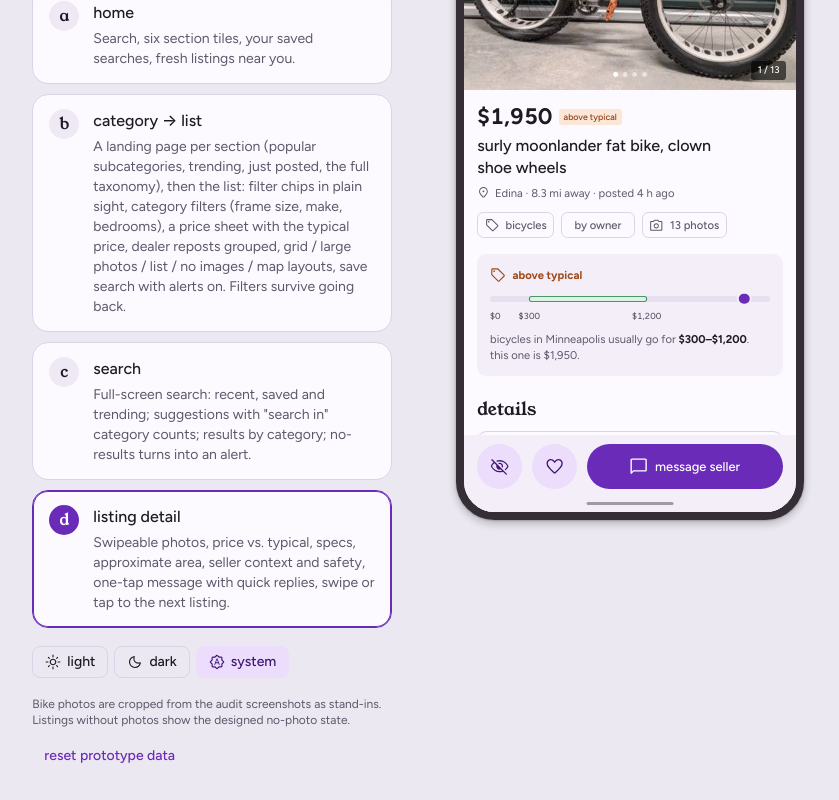
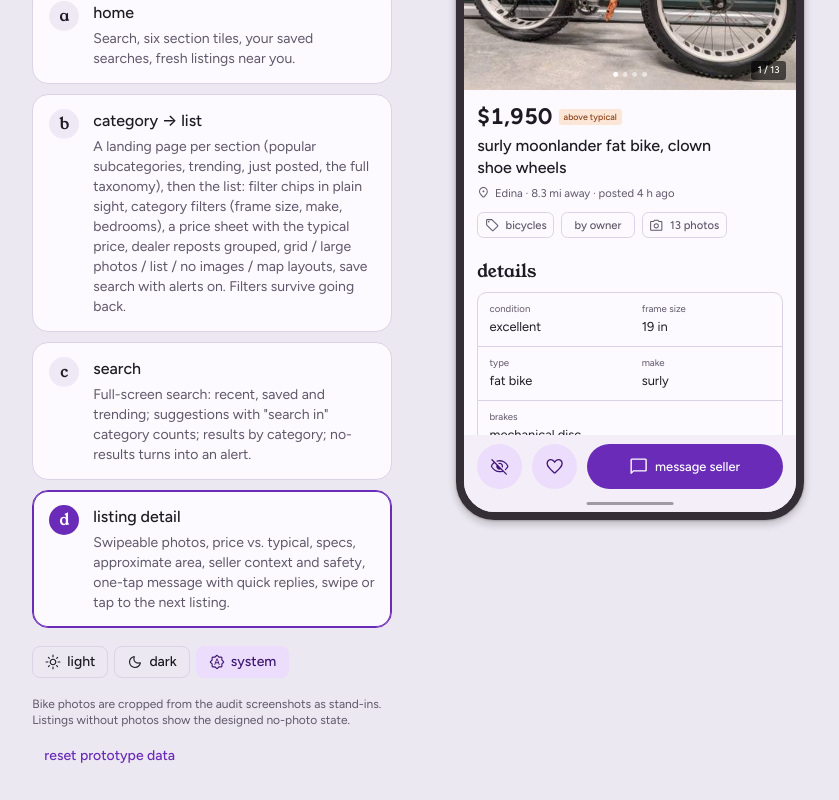
Before and after one commit to jonmorris/Craigslist, a React (Vite) app in the folder prototype/: page / in a window 1280 px wide. Both pictures are taken after a click on the button 434 px from the left and 823 px from the top of the page. Shown: the part 264-1064 px from the top of the page, without its empty margins (222-1061 px from the left). Built offline with nearby package versions, Linux system fonts and the light colour scheme.

Commit message:
Detail: move the typical-price module below the listing, as 'price check'
Co-Authored-By: Claude Opus 5.5 <noreply@anthropic.com>
Claude-Session: https://claude.ai/code/session_01H3xU87F2bRsPtLC5hugNNH

```diff
--- a/prototype/public/sw.js
+++ b/prototype/public/sw.js
@@ -1,7 +1,7 @@
 // Offline support. The app is one self-contained HTML file, so caching it plus
 // the manifest and icons is the whole app. Navigations go network-first so a
 // new deploy shows up on the next open; everything else is cache-first.
-const CACHE = 'craigslist-proto-v18'
+const CACHE = 'craigslist-proto-v19'
 const SHELL = ['./', 'index.html', 'manifest.webmanifest', 'icons/icon-192.png', 'icons/icon-512.png', 'icons/maskable-512.png']
 
 self.addEventListener('install', e => {
--- a/prototype/src/screens/DetailScreen.jsx
+++ b/prototype/src/screens/DetailScreen.jsx
@@ -66,8 +66,6 @@ export default function DetailScreen({ id, ids, enter, onPage, favorites, onTogg
           {l.photos > 0 && <span className="chip chip-static"><Icon name="camera" size={18} />{l.photos} photos</span>}
         </div>
 
-        <FairPrice l={l} />
-
         <section className="detail-block">
           <h2>details</h2>
           <div className="specs" role="list">
@@ -91,6 +89,9 @@ export default function DetailScreen({ id, ids, enter, onPage, favorites, onTogg
             </div>
           </div>
         </section>
+
+        {/* moved below the listing itself for now: the listing first, market context after */}
+        <FairPrice l={l} />
 
         <section className="detail-block">
           <h2>{seller.kind === 'dealer' ? 'seller' : 'posted by'}</h2>
@@ -199,7 +200,9 @@ function FairPrice({ l }) {
   const pct = v => `${Math.min(100, (v / hi) * 100)}%`
   const verdict = l.fair === 'typical' ? 'within' : l.fair
   return (
-    <section className={'fair-card fair-card-' + verdict}>
+    <section className="detail-block">
+      <h2>price check</h2>
+      <div className={'fair-card fair-card-' + verdict}>
       <div className="fair-head"><Icon name="tag" size={20} /><strong>{verdict === 'within' ? 'typical price' : verdict + ' typical'}</strong></div>
       <div className="range" aria-hidden="true">
         <span className="range-band" style={{ left: pct(r[0]), width: `calc(${pct(r[1])} - ${pct(r[0])})` }} />
@@ -207,6 +210,7 @@ function FairPrice({ l }) {
       </div>
       <div className="range-axis"><span>{money(lo)}</span><span style={{ left: pct(r[0]) }}>{money(r[0])}</span><span style={{ left: pct(r[1]) }}>{money(r[1])}</span></div>
       <p>{l.sub} in {city.name} usually go for <strong>{money(r[0])}–{money(r[1])}{l.per ? '/' + l.per : ''}</strong>. this one is {priceLabel(l)}.</p>
+      </div>
     </section>
   )
 }
--- a/prototype/src/styles.css
+++ b/prototype/src/styles.css
@@ -347,7 +347,7 @@ button:disabled::before { display: none; }
 .detail-meta { display: flex; align-items: center; gap: 6px; margin-top: 6px; font: var(--md-body-medium); color: var(--md-sys-color-on-surface-variant); }
 .detail-chips { display: flex; flex-wrap: wrap; gap: 8px; margin-top: 14px; }
 .chip-static::after { display: none; }
-.fair-card { margin-top: 20px; padding: 16px; border-radius: var(--md-shape-md); background: var(--md-sys-color-surface-container); display: flex; flex-direction: column; gap: 10px; }
+.fair-card { padding: 16px; border-radius: var(--md-shape-md); background: var(--md-sys-color-surface-container); display: flex; flex-direction: column; gap: 10px; }
 .fair-head { display: flex; align-items: center; gap: 8px; font: var(--md-title-small); }
 .fair-card-below .fair-head { color: var(--md-ext-good); }
 .fair-card-above .fair-head { color: var(--md-ext-warn); }
```
Also changed, not shown: 1 other file (tests, documents, lock files or other folders).
